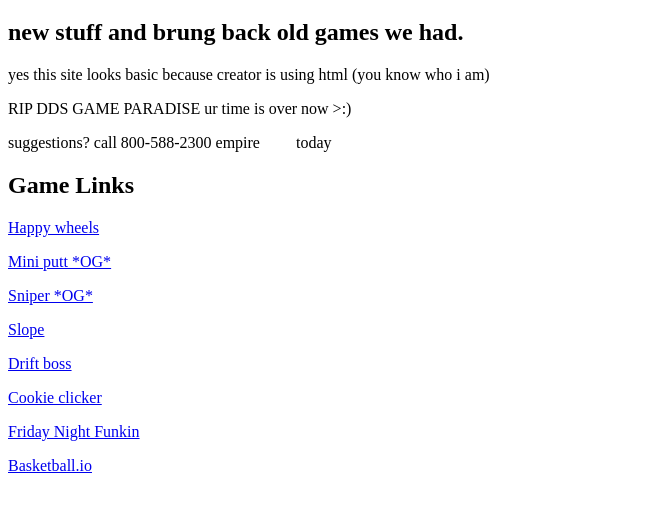
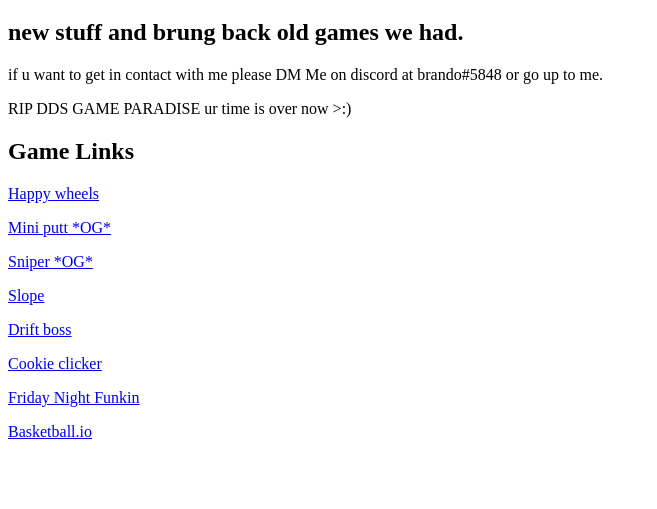
Before and after one commit to bowserjrchaosdude3/snackers, a plain HTML site: page index.html in a window 1280 px wide. Shown: the part 47-556 px from the top of the page, without its empty margins (0-657 px from the left). Drawn offline with Linux system fonts and the light colour scheme.

Commit message:
Update index.html

```diff
--- a/index.html
+++ b/index.html
@@ -1,8 +1,7 @@
 <h1><span style="color: #ff0000;">snackers v2</span></h1>
 <h2><span style="color: #000000;">new stuff and brung back old games we had.</span></h2>
-<p><span style="color: #000000;">yes this site looks basic because creator is using html (you know who i am)</span></p>
+<p><span style="color: #000000;">if u want to get in contact with me please DM Me on discord at brando#5848 or go up to me.</span></p>
 <p><span style="color: #000000;">RIP DDS GAME PARADISE ur time is over now &gt;:)</span></p>
-<p>suggestions? call 800-588-2300 empire&nbsp; &nbsp; &nbsp; &nbsp; &nbsp;today</p>
 <h2>Game Links</h2>
 <p><a href="https://bowserjrchaosdude3.github.io/snackers/happywheels.html">Happy wheels</a></p>
 <p><a href="https://bowserjrchaosdude3.github.io/snackers/golf.html">Mini putt *OG*</a></p>
```
